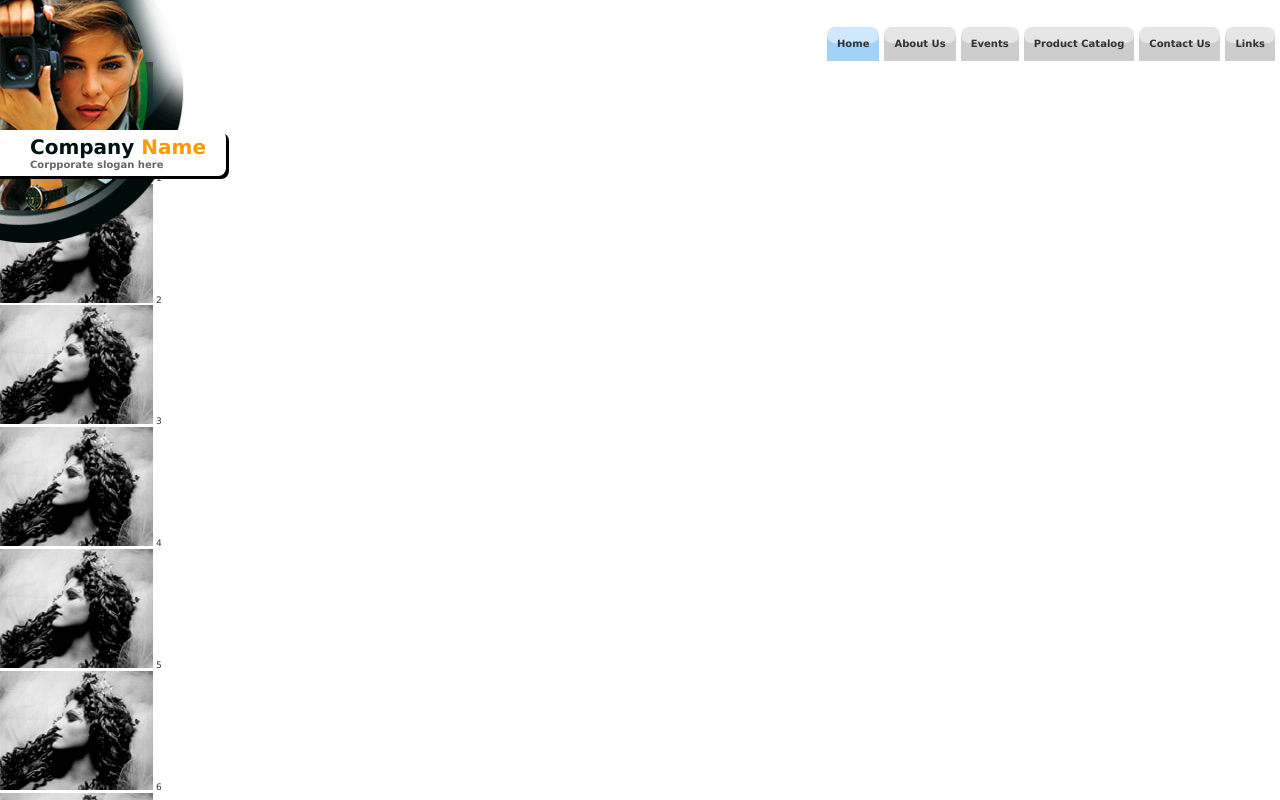
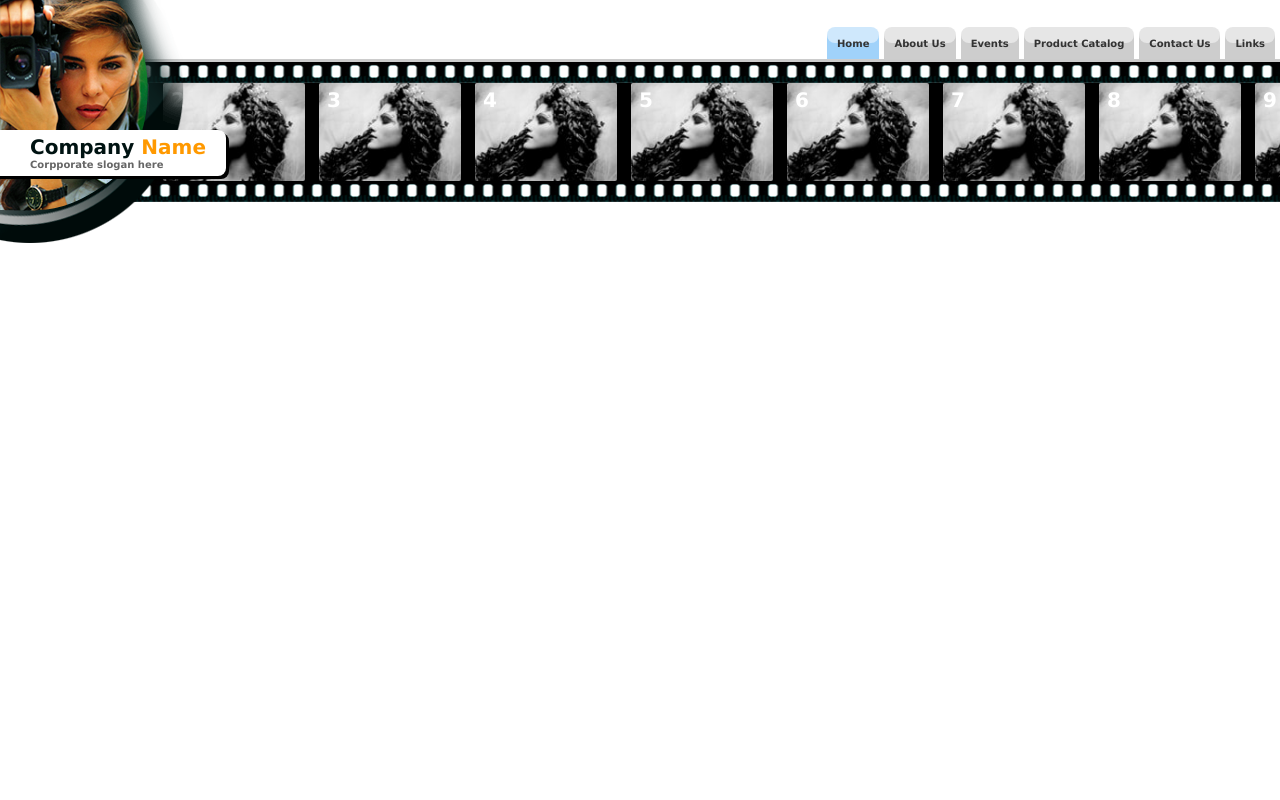
Before and after one commit to olegsorokin/interview-062017, a website: page app/index.html in a window 1280 px wide. Shown: the top 800 px of the page. Drawn offline with nearby package versions, Linux system fonts and the light colour scheme; files that its build step writes are made by us from their sources.

Commit message:
Добавил стили для слайдера

```diff
--- /dev/null
+++ b/app/sass/_blocks/_slider.sass
@@ -0,0 +1,39 @@
+.slider
+	padding: 21px 0
+	box-sizing: border-box
+	min-height: 140px
+	background: url(../../img/bg-film.jpg) repeat-x top, #000 url(../../img/bg-film.jpg) repeat-x bottom
+	position: relative
+	&::before
+		content: ''
+		position: absolute
+		right: 0
+		bottom: 100%
+		left: 0
+		height: 3px
+		background-color: #ccc
+
+.slider__list
+	overflow: hidden
+	white-space: nowrap
+	font-size: 0
+
+.slider__item
+	display: inline-block
+	overflow: hidden
+	position: relative
+	span
+		font-size: 2rem
+		position: absolute
+		color: #fff
+		top: .5rem
+		left: 1.5rem
+		font-weight: 700
+
+.slider__img
+	display: block
+	object-fit: cover
+	border-radius: 2px
+	width: 142px
+	height: 98px
+	margin: 0 7px
--- a/app/sass/main.sass
+++ b/app/sass/main.sass
@@ -29,3 +29,4 @@ a
 
 @import "_blocks/page-header"
 @import "_blocks/top-nav"
+@import "_blocks/slider"
```
